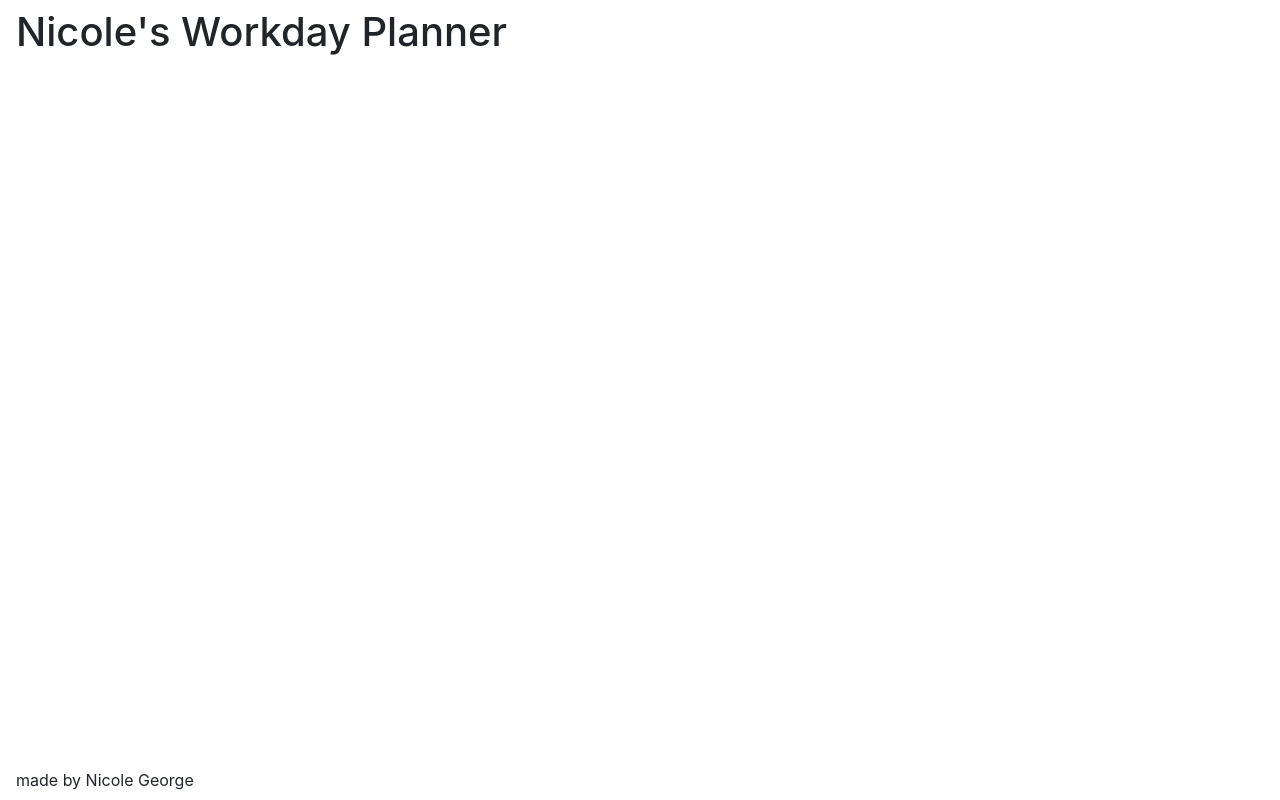
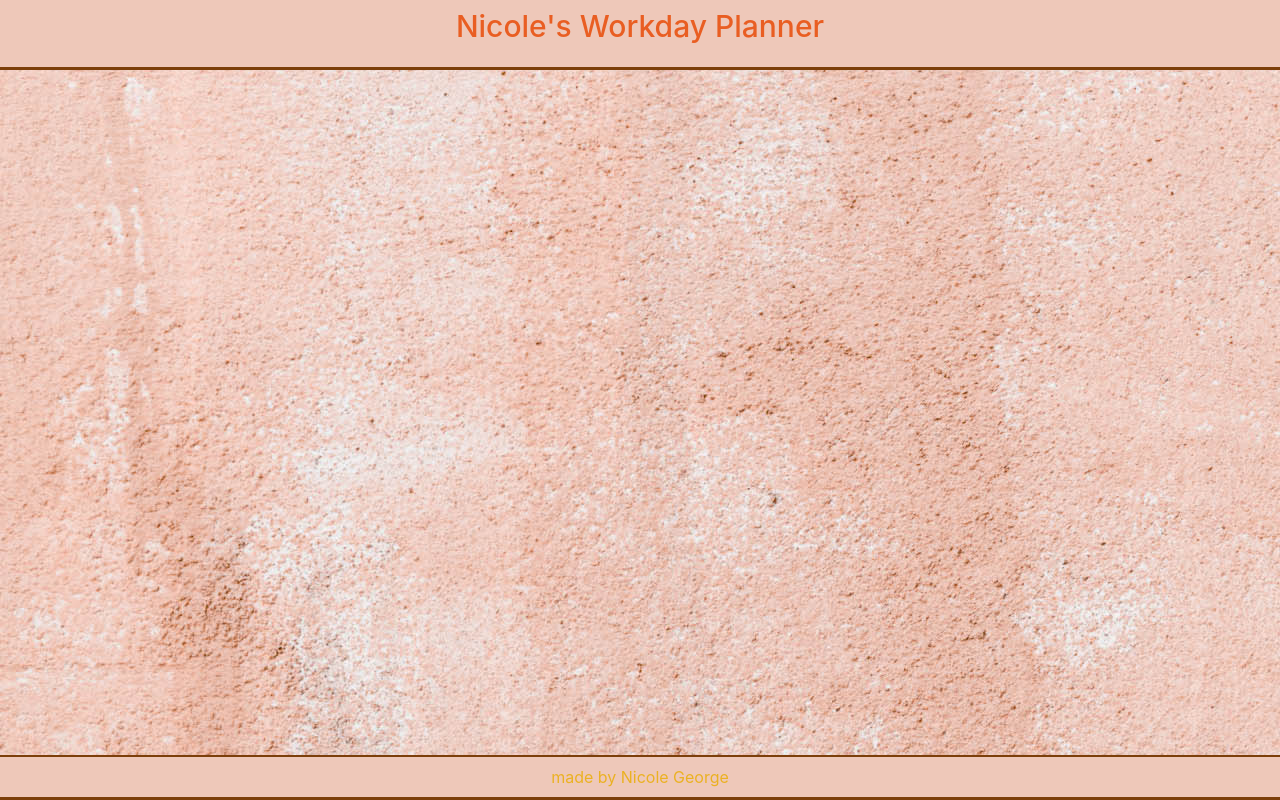
Before and after one commit to NicoleGeorge/day-planner, a plain HTML site: page index.html in a window 1280 px wide. Drawn offline with nearby package versions, Linux system fonts and the light colour scheme.

Commit message:
basic styling added

```diff
--- a/css/style.css
+++ b/css/style.css
@@ -0,0 +1,68 @@
+/* BASE STYLES */
+
+body {
+    background-image: url('../img/abstract-art-background-1020317\ copy.jpg');
+    font-family: ;
+    font-size: 18px;
+    padding-top: 90px;
+    vertical-align: middle;
+}
+
+/* NAV BAR STYLES */
+
+.navbar {
+    background-color: #EEC8B9;
+    color: #EBB122;
+    padding-bottom: 0;
+    border-bottom: solid;
+    border-bottom-color: #7c3f0a;
+    width: 100%;
+    text-align: center;
+}
+
+#navbar-title {
+    padding: 0px;
+    font-size: 30px;
+    color: #E95E22 !important;
+    text-align: center;
+}
+
+
+/* PLANNER STYLES */
+
+
+/* SAVE BOX STYLES */
+
+.saveIcon {
+    background-color: #EEC8B9;
+    color: #E95E22;
+    border-radius: 0px;
+    font-size: 12px;
+    width: 100%;
+    height: 100%;
+    text-align: center;
+}
+
+.saveIcon:hover {
+    background-color: #EBB122;
+    color:white;
+}
+
+/* FOOTER STYLES */
+
+.footer {
+    background-color: #EEC8B9;
+    color: #E95E22 !important;
+    height: 45px;
+    border-top: solid;
+    border-top-color:  #7c3f0a;
+    border-top-width: 2px;
+}
+
+.footer-text, .header-text {
+    width: 100%;
+    text-align: center;
+    font-size: 16px;
+    color: #EBB122;
+    padding-bottom: 15px;
+}
--- a/index.html
+++ b/index.html
@@ -15,10 +15,11 @@
   <body>
     <nav class="navbar fixed-top">
       <div class="header-text">
-            <h1 id="navbar-title">Nicole's Workday Planner</h1>
-            <h2 id="navbar-subtitle"></h2>
+            <h1 id="navbar-title" class="heading">Nicole's Workday Planner</h1>
+            <h2 id="navbar-subtitle" class="navBar"></h2>
       </div>
     </nav>
+
       <form id='formPlanner'>
     <div class="container" id="plannerContainer">
         <!-- <ul id="planner"> </ul> -->
```
